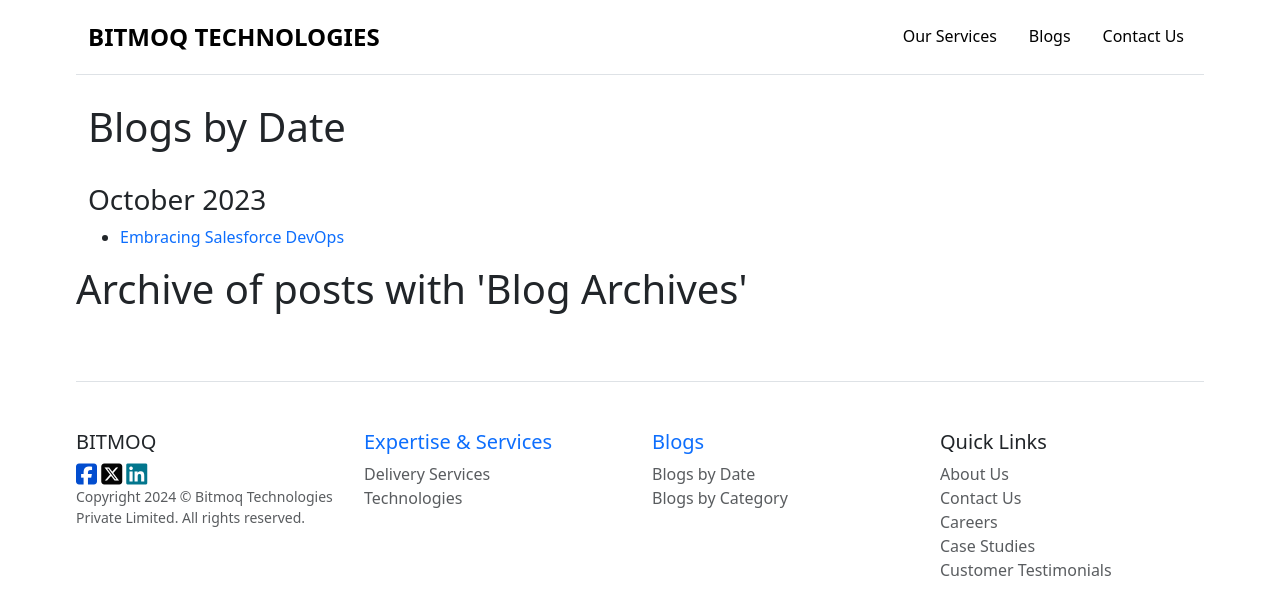
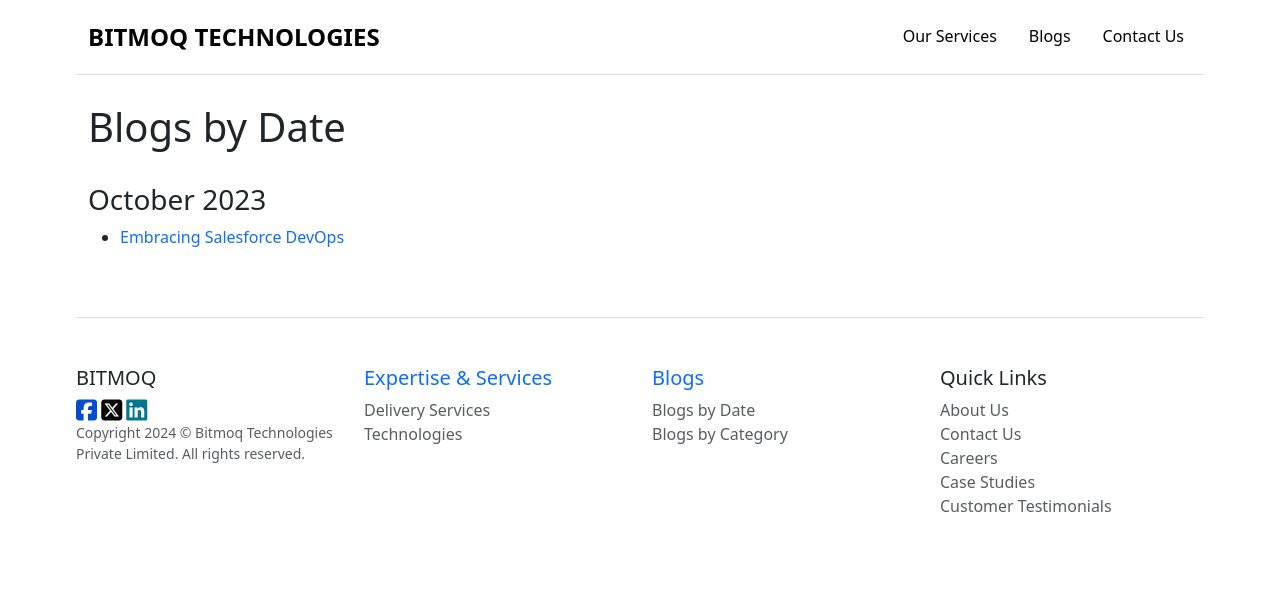
Before and after one commit to bitmoq/bitmoq.github.io, a Jekyll site: the page built from blogs/archives.html, in a window 1280 px wide. Shown: the top 615 px of the page. Built offline with Jekyll 4.4.1, drawn with Linux system fonts in a browser that asks for light colours; nearby versions of some CDN libraries.

Commit message:
fixed archives page

```diff
--- a/blogs/archives.html
+++ b/blogs/archives.html
@@ -26,15 +26,3 @@
         {% endfor %}
     </div>
 </div>
-
-<div>
-    <h1>Archive of posts with {{ page.type }} '{{ page.title }}'</h1>
-    <ul class="posts">
-        {% for post in page.posts %}
-        <li>
-            <span class="post-date">{{ post.date | date: "%b %-d, %Y" }}</span>
-            <a class="post-link" href="{{ post.url | relative_url }}">{{ post.title }}</a>
-        </li>
-        {% endfor %}
-    </ul>
-</div>
```
